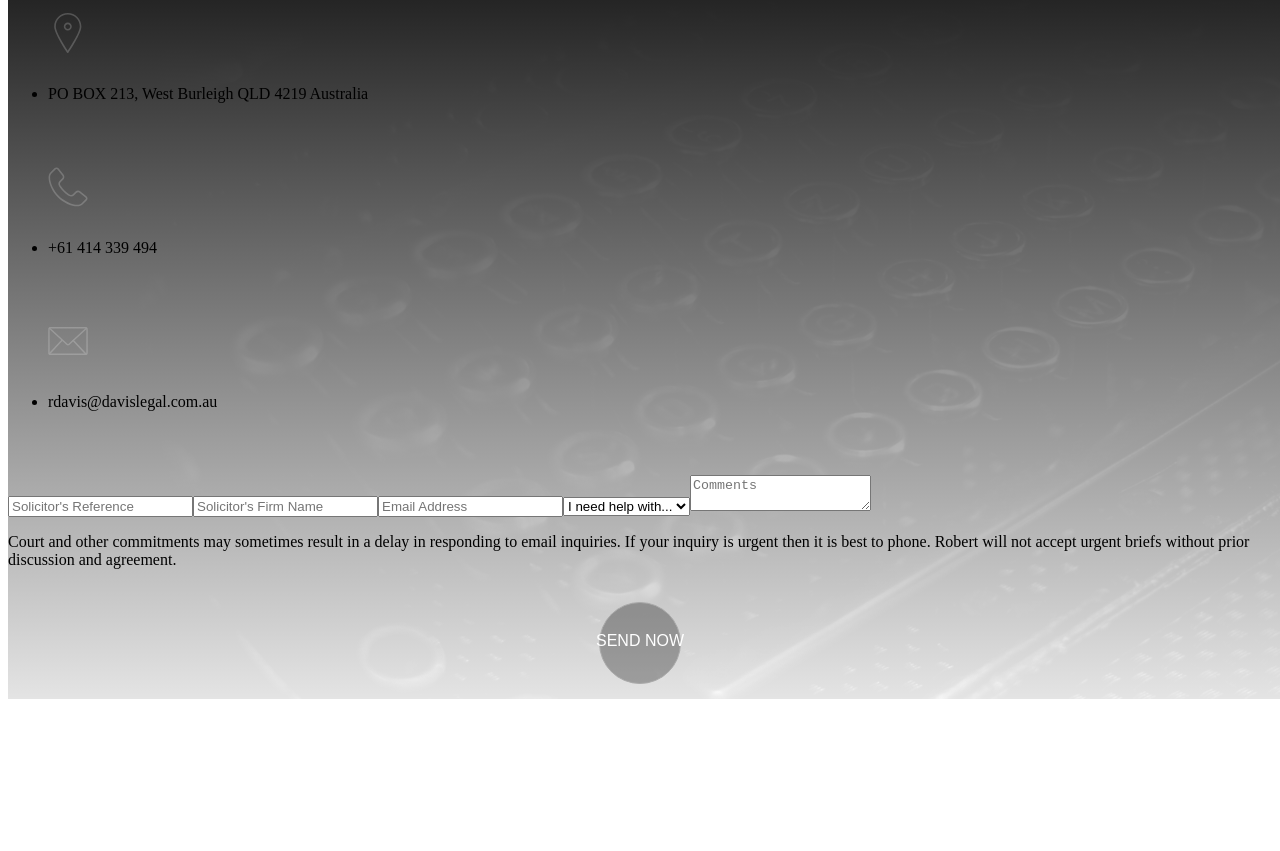
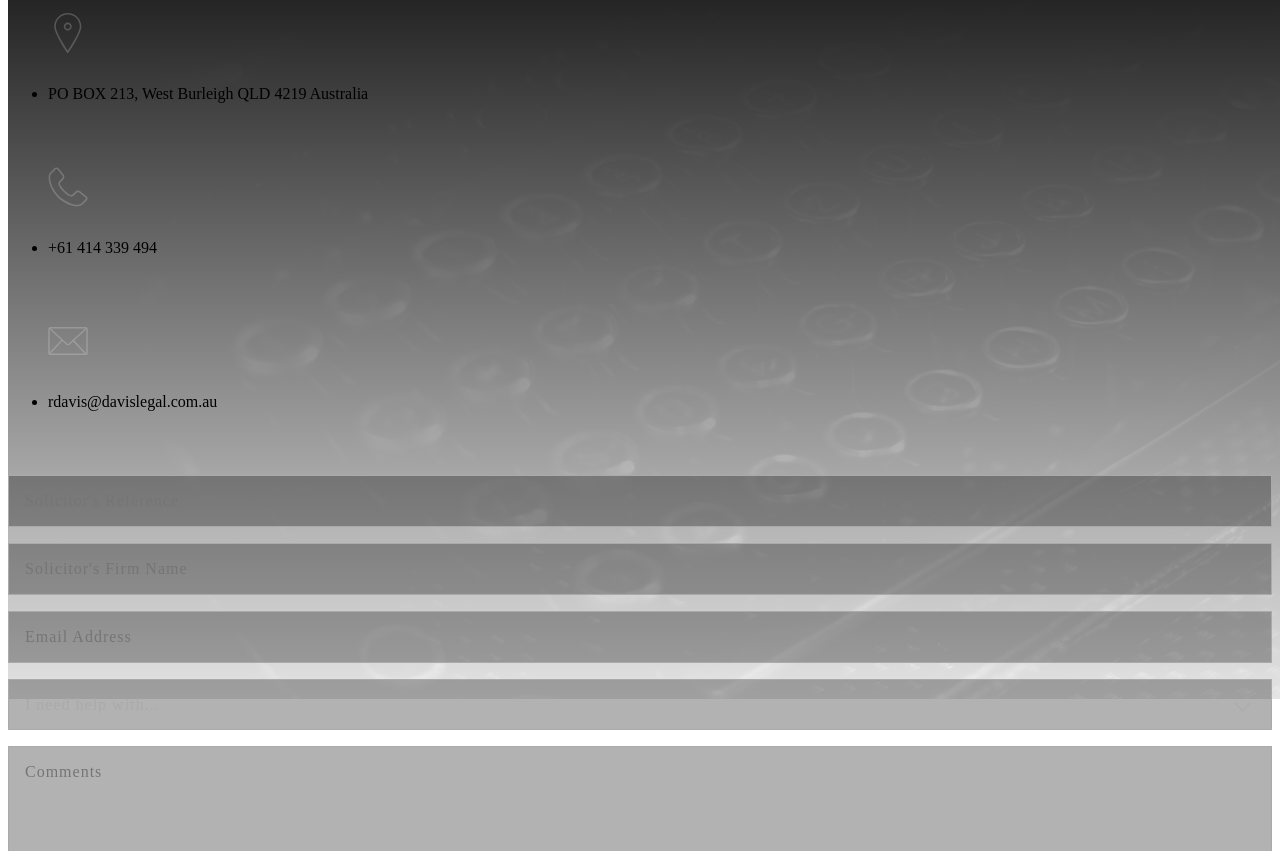
Before and after one commit to thriveweb/davis-legal, a Gatsby site: page /Contact in a window 1280 px wide. Shown: the part 101-952 px from the top of the page. Before the commit the page ends 804 px from the top, so only its background shows below. Built offline with nearby package versions, Linux system fonts and the light colour scheme; Gatsby itself is replaced by a stand-in of ours.

Commit message:
ajax enquiry form

```diff
--- /dev/null
+++ b/src/components/EnquiryForm.css
@@ -0,0 +1,67 @@
+.enquiry,
+.enquiry-label,
+.enquiry-input,
+.enquiry-select{
+  font-family: 'Sofia Pro';
+  font-size: 1rem;
+  color: #AAA;
+  letter-spacing: 1px;
+}
+
+.enquiry-label:focus,
+.enquiry-input:focus,
+.enquiry-select:focus{
+  outline: none;
+}
+
+.enquiry{
+  display: flex;
+  flex-direction: column;
+  align-items: flex-start;
+  justify-content: flex-start;
+}
+
+.enquiry > * + * {
+  margin-top: 1rem;
+}
+
+.enquiry-label{
+  width: 100%;
+  display: flex;
+  align-items: center;
+  flex-wrap: wrap;
+  position: relative;
+}
+
+.enquiry-input,
+.enquiry-select{
+  -webkit-appearance: none;
+  width: 100%;
+  border: 1px solid #AAA;
+  border-radius: 0;
+  background: rgba(0, 0, 0, 0.3);
+  padding: 1rem;
+}
+
+.enquiry-label.has-arrow:after {
+  content: '';
+  position: absolute;
+  right: 1.5rem;
+  top: 1.2rem;
+  border-right: 1px solid;
+  border-bottom: 1px solid;
+  height: 10px;
+  width: 10px;
+  transform: rotate(45deg);
+  pointer-events: none;
+}
+
+.enquiry-input::placeholder {
+  text-transform: none;
+}
+
+.enquiry-alert{
+  width: 100%;
+  text-align: center;
+  padding: 2rem 0;
+}
--- /dev/null
+++ b/src/components/EnquiryForm.js
@@ -0,0 +1,138 @@
+import React from 'react'
+import { stringify } from 'qs'
+import { serialize } from 'dom-form-serializer'
+
+import './EnquiryForm.css'
+
+class EnquiryForm extends React.Component {
+  static defaultProps = {
+    name: 'Simple Form Ajax',
+    subject: '', // optional subject of the notification email
+    action: '',
+    successMessage: 'Thanks for your enquiry, we will get back to you soon.',
+    errorMessage:
+      'There was a problem sending your enquiry. Please try again or contact Robert via email.'
+  }
+
+  state = {
+    alert: '',
+    disabled: false
+  }
+
+  handleSubmit = e => {
+    e.preventDefault()
+    if (this.state.disabled) return
+
+    const form = e.target
+    const data = serialize(form)
+    this.setState({ disabled: true })
+    fetch(form.action + '?' + stringify(data), {
+      method: 'POST'
+    })
+      .then(res => {
+        if (res.ok) {
+          return res
+        } else {
+          throw new Error('Network error')
+        }
+      })
+      .then(() => {
+        form.reset()
+        this.setState({
+          alert: this.props.successMessage,
+          disabled: false
+        })
+      })
+      .catch(err => {
+        console.error(err)
+        this.setState({
+          disabled: false,
+          alert: this.props.errorMessage
+        })
+      })
+  }
+
+  render() {
+    const { name, subject, action } = this.props
+
+    return (
+      <form
+        className="enquiry"
+        name={name}
+        action={action}
+        onSubmit={this.handleSubmit}
+        data-netlify=""
+        data-netlify-honeypot="_gotcha"
+      >
+        {this.state.alert && (
+          <div className="enquiry-alert">{this.state.alert}</div>
+        )}
+
+        <label className="enquiry-label">
+          <input
+            className="enquiry-input"
+            type="text"
+            placeholder="Solicitor's Reference"
+            name="referenece"
+            required
+          />
+        </label>
+
+        <label className="enquiry-label">
+          <input
+            className="enquiry-input"
+            type="text"
+            placeholder="Solicitor's Firm Name"
+            name="name"
+            required
+          />
+        </label>
+
+        <label className="enquiry-label">
+          <input
+            className="enquiry-input"
+            type="email"
+            placeholder="Email Address"
+            name="email"
+            required
+          />
+        </label>
+
+        <label className="enquiry-label has-arrow">
+          <select
+            className="enquiry-input enquiry-select"
+            name="type"
+            defaultValue="I need help with..."
+            required
+          >
+            <option disabled hidden>
+              I need help with...
+            </option>
+            <option>First Option</option>
+            <option>Second Option</option>
+            <option>Third Option</option>
+          </select>
+        </label>
+
+        <label className="enquiry-label">
+          <textarea
+            className="enquiry-input enquiry-textarea"
+            placeholder="Comments"
+            name="comments"
+            rows="5"
+            required
+          />
+        </label>
+
+        <p>Court and other commitments may sometimes result in a delay in responding to email inquiries. If your inquiry is urgent then it is best to phone. Robert will not accept urgent briefs without prior discussion and agreement.</p>
+
+        <button type="sumbit">
+          <p>send now</p>
+          <div className="circle"></div>
+        </button>
+      </form>
+    )
+  }
+}
+
+export default EnquiryForm
--- a/src/pages/Contact.js
+++ b/src/pages/Contact.js
@@ -4,12 +4,12 @@ import Link from 'gatsby-link'
 import LargeTitle from '../components/LargeTitle'
 import LeftColumn from '../components/LeftColumn'
 import RightColumn from '../components/RightColumn'
+import Button from '../components/Button'
 import IconList from '../components/IconList'
-import Button from '../components/Button'
-import Form from '../components/Form'
+import EnquiryForm from '../components/EnquiryForm'
 import FooterHero from '../components/FooterHero'
 
-const AreasPage = () => (
+const ContactPage = () => (
   <div>
 
     <div className="section">
@@ -52,7 +52,7 @@ const AreasPage = () => (
         </div>
 
         <div className="column right">
-          <Form />
+          <EnquiryForm />
         </div>
       </div>
 
@@ -67,4 +67,4 @@ const AreasPage = () => (
   </div>
 )
 
-export default AreasPage
+export default ContactPage
```
